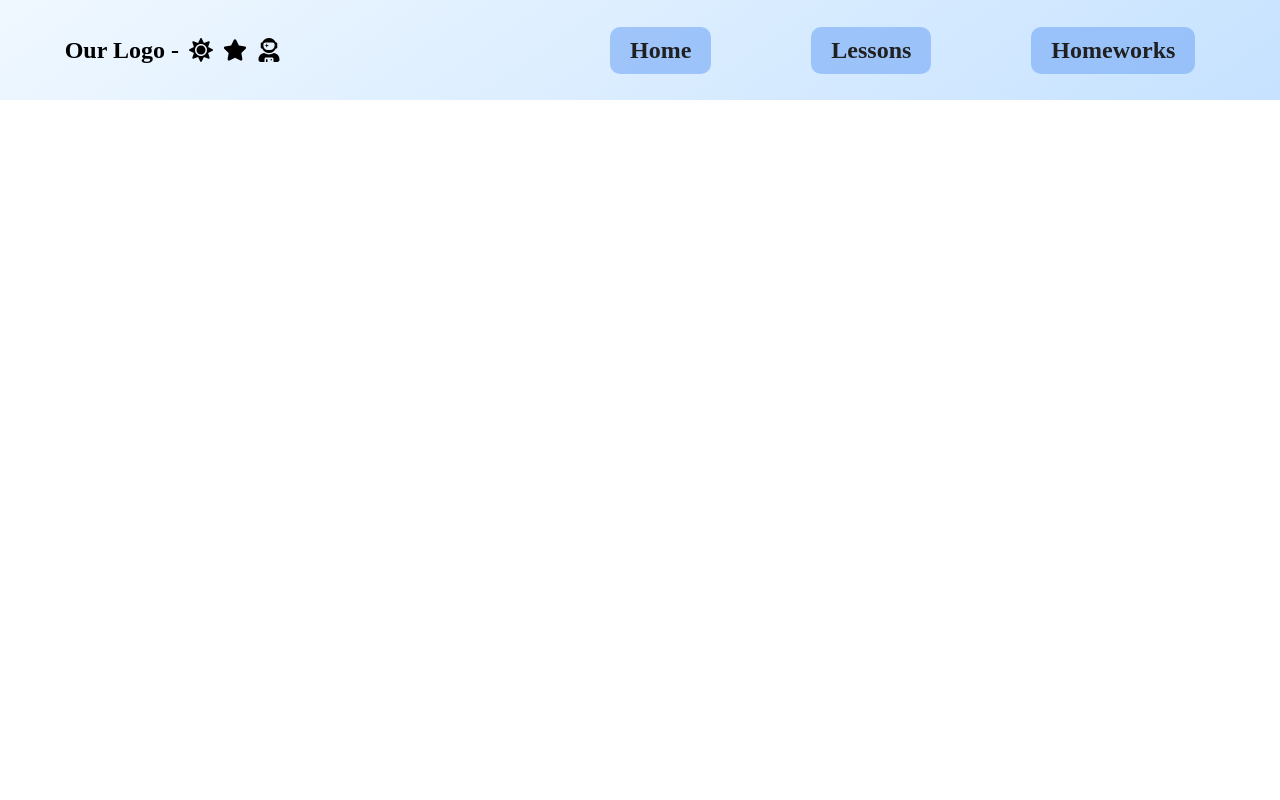
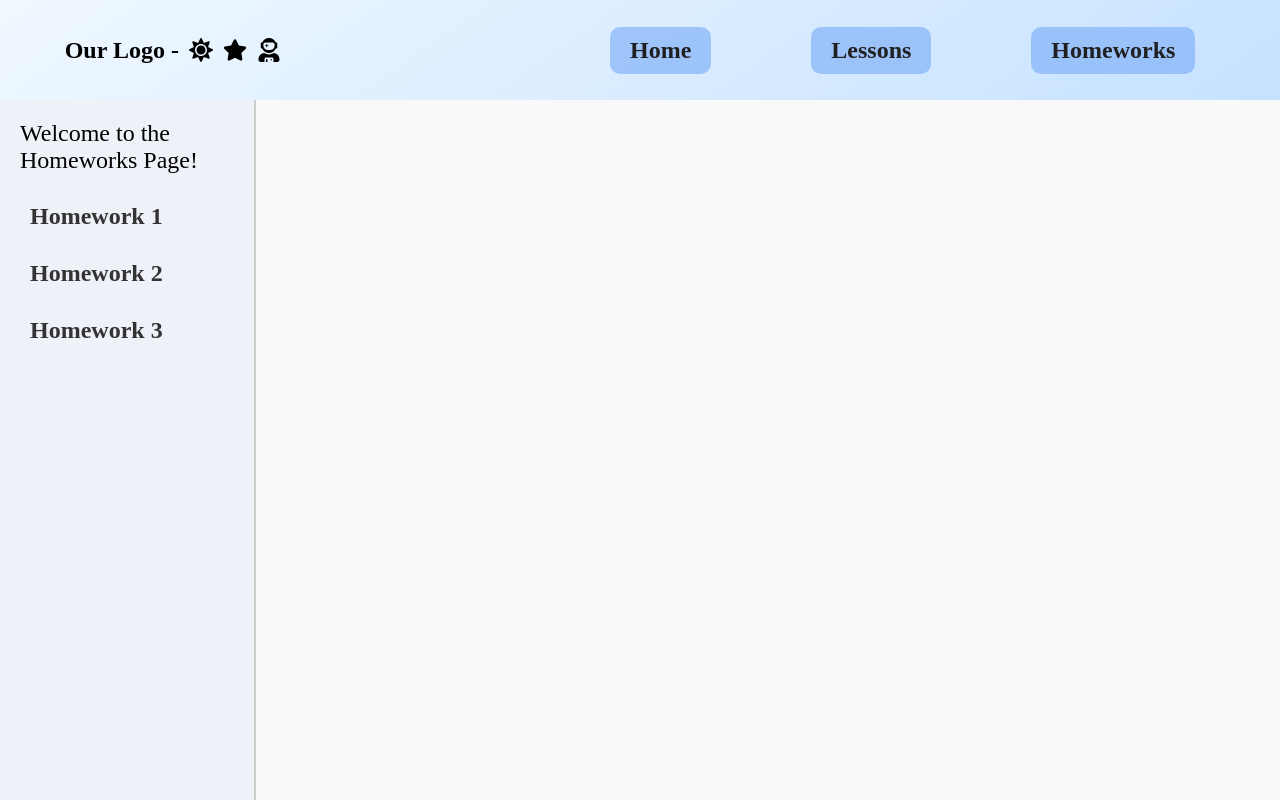
Before and after one commit to KoltLevry/React_third_ts, a React (Vite) app: page /homeworks in a window 1280 px wide. Built offline with nearby package versions, Linux system fonts and the light colour scheme.

Commit message:
start correct path

```diff
--- a/src/App.tsx
+++ b/src/App.tsx
@@ -1,10 +1,16 @@
 import { BrowserRouter as Router, Routes, Route } from "react-router-dom";
 import Navbar from "./components/Navbar/Navbar";
 import Home from "./components/pages/Home/Home";
+import MyTask_01 from "./components/pages/Home/MyTask_01/MyTask_01";
+
 import Lessons from "./components/pages/lessons/Lessons";
 import Lesson_01 from "./components/pages/lessons/Lesson_01/Lesson_01";
 import Lesson_02 from "./components/pages/lessons/Lesson_02/Lesson_02";
+
+import Homeworks from "./components/pages/homeworks/Homeworks";
+
 import "./App.css";
+import Homework_01 from "./components/pages/homeworks/Homework_01/Homework_01";
 
 function App() {
   return (
@@ -12,10 +18,17 @@ function App() {
       <div className="app">
         <Navbar />
         <Routes>
-          <Route path="/" element={<Home />} />
+          <Route path="/" element={<Home />} >
+            <Route path="mytask-01" element={<MyTask_01 />} />
+            <Route path="mytask-02" element={<MyTask_01 />} />
+          </Route>
           <Route path="/lessons" element={<Lessons />}>
             <Route path="lesson-01" element={<Lesson_01 />} />
             <Route path="lesson-02" element={<Lesson_02 />} />
+          </Route>
+          <Route path="/homeworks" element={<Homeworks />}>
+            <Route path="homework-01" element={<Homework_01 />} />
+            {/* <Route path="homework-02" element={<Lesson_02 />} /> */}
           </Route>
         </Routes>
       </div>
--- /dev/null
+++ b/src/components/pages/Home/Home.css
@@ -0,0 +1,46 @@
+.home-wrapper {
+    display: flex;
+    height: calc(100vh - 100px);
+    background-color: #f9f9f9;
+    font-size: 24px;
+  }
+
+  .home-numbers-container {
+    width: 20%;
+    padding: 20px;
+    background-color: #eef1f7;
+    border-right: 2px solid #ccc;
+  }
+
+  .home-numbers-container ul {
+    list-style: none;
+    padding: 0;
+  }
+
+  .home-numbers-container li {
+    margin-bottom: 20px;
+  }
+
+  .home-numbers-container a {
+    text-decoration: none;
+    color: #333;
+    font-weight: bold;
+    padding: 5px 10px;
+    display: inline-block;
+    border-radius: 5px;
+  }
+
+  .home-numbers-container a:hover {
+    background-color: #007bff;
+    color: white;
+  }
+
+  .home-load-container {
+    width: 80%;
+    padding: 20px;
+
+    display: flex;
+    flex-direction: column;
+    justify-content: center;
+    align-items: center;
+  }
--- a/src/components/pages/Home/Home.tsx
+++ b/src/components/pages/Home/Home.tsx
@@ -1,7 +1,29 @@
+import { Outlet, Link } from "react-router-dom";
+import "./Home.css";
+
 function Home() {
-    return (
-        <div>Welcome to the Home Page!</div>
-    );
-  }
+  return (
+    <div className="home-wrapper">
+      <div className="home-numbers-container">
+      <div>Welcome to the Home Page!</div>
+        <ul>
+          <li>
+            <Link to="mytask-01">Task 1</Link>
+          </li>
+          <li>
+            <Link to="mytask-02">Task 2</Link>
+          </li>
+          <li>
+            <Link to="mytask-03">Task 3</Link>
+          </li>
+        </ul>
+      </div>
 
-  export default Home;
+      <div className="tasks-load-container">
+        <Outlet />
+      </div>
+    </div>
+  );
+}
+
+export default Home;
--- /dev/null
+++ b/src/components/pages/Home/MyTask_01/MyTask_01.tsx
@@ -0,0 +1,9 @@
+import './MyTask_01.css'
+
+function MyTask_01() {
+    return(
+        <div>MT1 TS</div>
+    );
+}
+
+export default MyTask_01;
--- /dev/null
+++ b/src/components/pages/homeworks/Homeworks.css
@@ -0,0 +1,46 @@
+.homework-wrapper {
+    display: flex;
+    height: calc(100vh - 100px);
+    background-color: #f9f9f9;
+    font-size: 24px;
+  }
+
+  .homework-numbers-container {
+    width: 20%;
+    padding: 20px;
+    background-color: #eef1f7;
+    border-right: 2px solid #ccc;
+  }
+
+  .homework-numbers-container ul {
+    list-style: none;
+    padding: 0;
+  }
+
+  .homework-numbers-container li {
+    margin-bottom: 20px;
+  }
+
+  .homework-numbers-container a {
+    text-decoration: none;
+    color: #333;
+    font-weight: bold;
+    padding: 5px 10px;
+    display: inline-block;
+    border-radius: 5px;
+  }
+
+  .homework-numbers-container a:hover {
+    background-color: #007bff;
+    color: white;
+  }
+
+  .homework-load-container {
+    width: 80%;
+    padding: 20px;
+
+    display: flex;
+    flex-direction: column;
+    justify-content: center;
+    align-items: center;
+  }
--- /dev/null
+++ b/src/components/pages/homeworks/Homeworks.tsx
@@ -0,0 +1,29 @@
+import { Outlet, Link } from "react-router-dom";
+import "./Homeworks.css";
+
+function Homework() {
+  return (
+    <div className="homework-wrapper">
+      <div className="homework-numbers-container">
+      <div>Welcome to the Homeworks Page!</div>
+        <ul>
+          <li>
+            <Link to="homework-01">Homework 1</Link>
+          </li>
+          <li>
+            <Link to="homework-02">Homework 2</Link>
+          </li>
+          <li>
+            <Link to="homework-03">Homework 3</Link>
+          </li>
+        </ul>
+      </div>
+
+      <div className="tasks-load-container">
+        <Outlet />
+      </div>
+    </div>
+  );
+}
+
+export default Homework;
--- a/src/components/pages/lessons/Lessons.tsx
+++ b/src/components/pages/lessons/Lessons.tsx
@@ -5,6 +5,7 @@ function Lessons() {
   return (
     <div className="lessons-wrapper">
       <div className="lessons-numbers-container">
+      <div>Welcome to the Lessons Page!</div>
         <ul>
           <li>
             <Link to="lesson-01">Lesson 1</Link>
```
Also changed, not shown: src/components/pages/Home/MyTask_01/MyTask_01.css (added), src/components/pages/homeworks/Homework_01/Homework_01.css (added).
